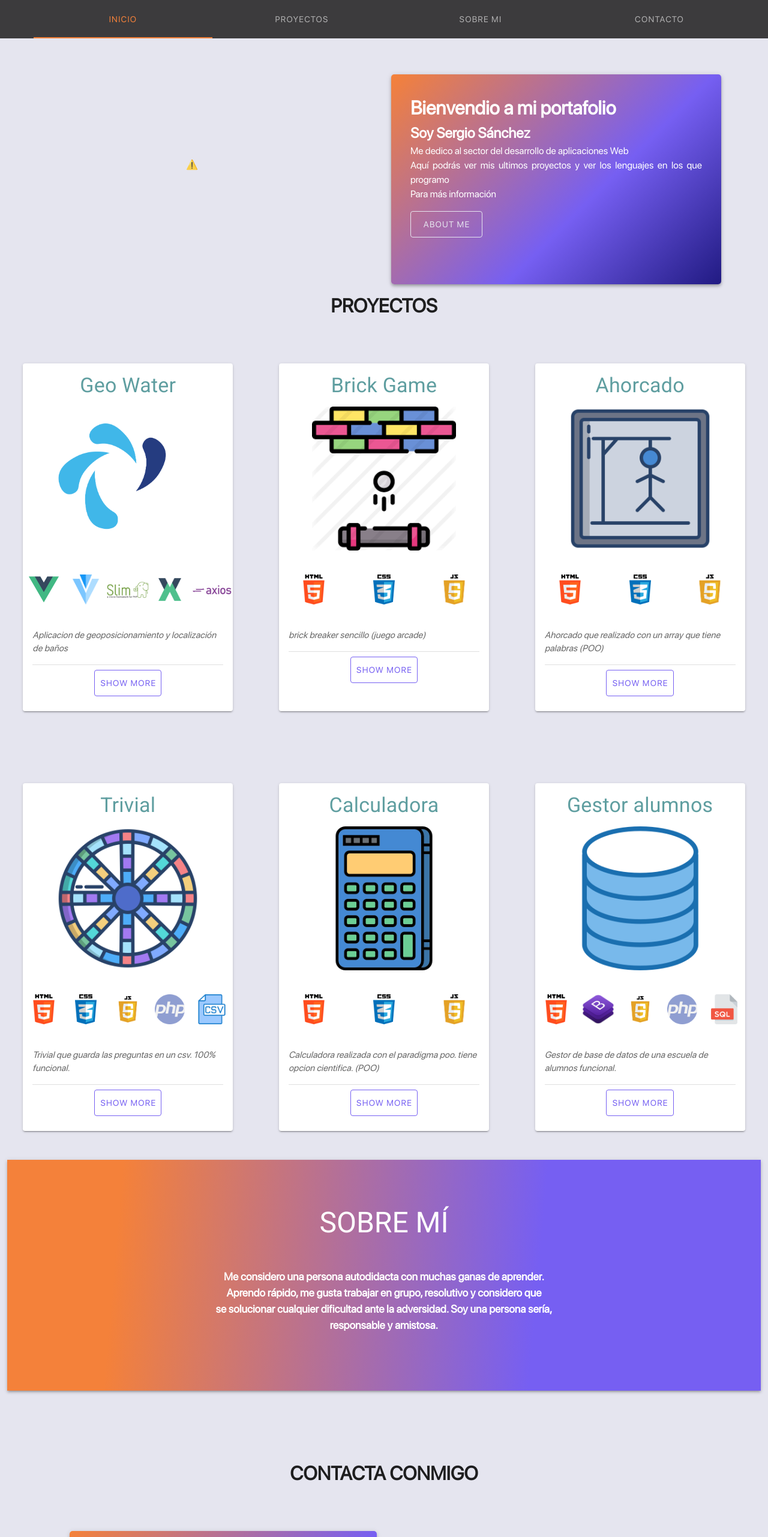
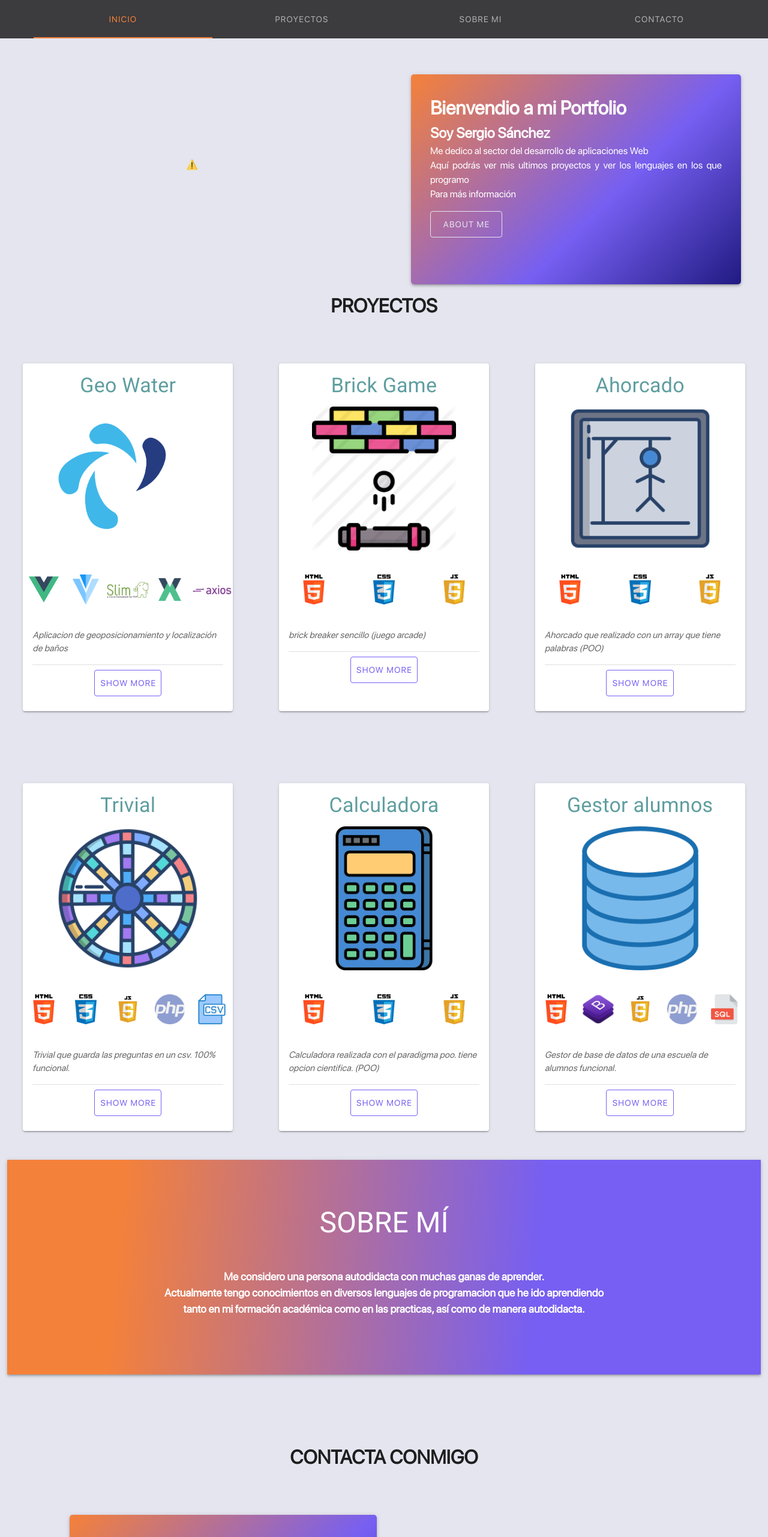
Before and after one commit to zergiales/portafolio, a Vue app: page / in a window 1280 px wide. Shown: the top 2563 px of the page at 60% size. Built offline with nearby package versions, Linux system fonts and the light colour scheme; no server answers.

Commit message:
responsive

```diff
--- a/src/components/AboutMe.vue
+++ b/src/components/AboutMe.vue
@@ -13,9 +13,10 @@
           <p class="texto2">
           <br />
             Me considero una persona autodidacta con muchas ganas de aprender.<br/>
-            Aprendo rápido, me gusta trabajar en grupo, resolutivo y considero que<br/>
-            se solucionar cualquier dificultad ante la adversidad. Soy una persona sería,<br/>
-            responsable y amistosa.<br />
+            Actualmente tengo conocimientos en diversos lenguajes de programacion
+            que he ido aprendiendo<br/>
+            tanto en mi formación académica como en las practicas, así como de manera
+            autodidacta.<br/>
           </p>
         </div>
       </v-col>
--- a/src/components/ContactMe.vue
+++ b/src/components/ContactMe.vue
@@ -14,7 +14,7 @@
         sm="12"
         class="text-center fade-scroll d-flex justify-center"
       >
-        <div class="contenedor1 elevation-3 white--text" height="50%">
+        <div class="contenedor1 elevation-3 white--text">
           <h2>Si estas interesado</h2>
           <p>
             Puedes ponerte en contacto conmigo por email en:
--- a/src/components/MyHome.vue
+++ b/src/components/MyHome.vue
@@ -15,9 +15,9 @@
         </div>
       </v-col>
       <v-col xl="6" lg="6" md="12" sm="12" class="text-center
-      fade-scroll white--text">
-        <div class="contenedor1 elevation-4">
-          <h1>Bienvendio a mi portafolio </h1>
+      fade-scroll d-flex justify-center  white--text">
+        <div class="contenedor1 elevation-3">
+          <h1>Bienvendio a mi Portfolio </h1>
           <h2>Soy Sergio Sánchez</h2>
           <p>
             Me dedico al sector del desarrollo de aplicaciones Web<br />
```
